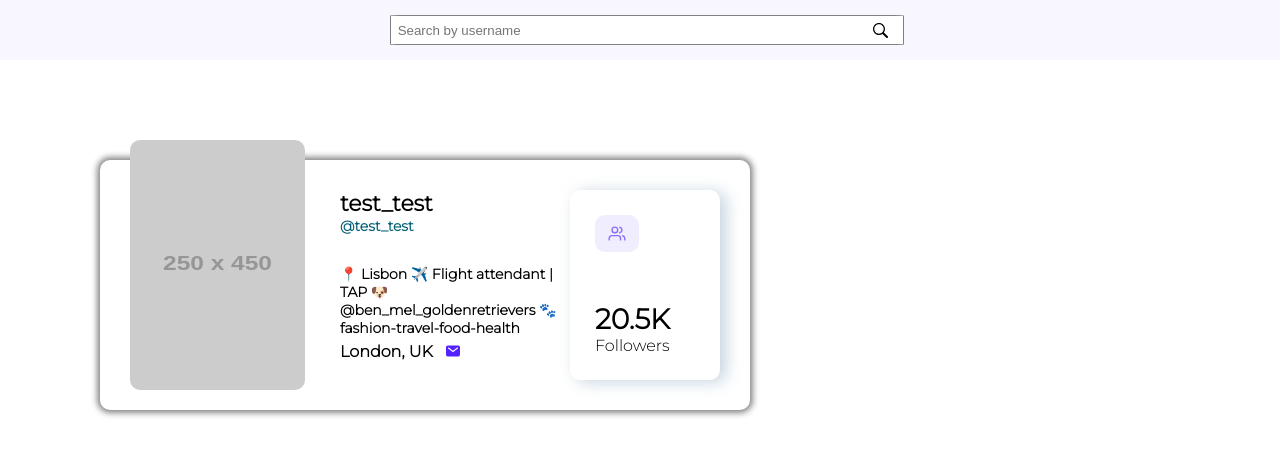
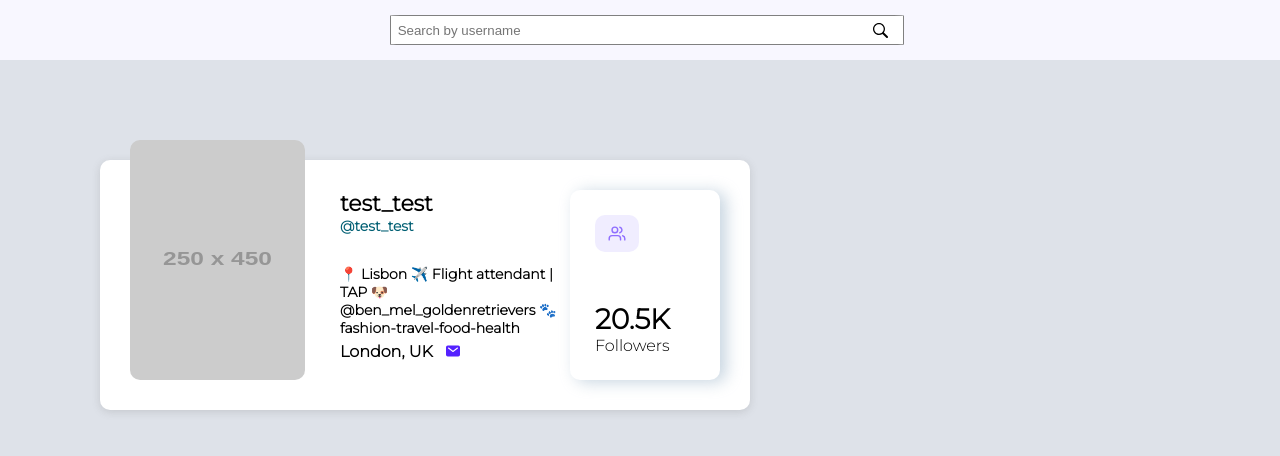
Before and after one commit to OrgenGjoni/showcase, a React (Create React App) app in the folder packages/react-application/: page /user/1 in a window 1280 px wide. Shown: the top 456 px of the page. Built offline with nearby package versions, Linux system fonts and the light colour scheme; data requests are answered from the project's data file.

Commit message:
Added topic to json-server data and user type

```diff
--- a/packages/mocked_server/data.json
+++ b/packages/mocked_server/data.json
@@ -22,7 +22,8 @@
             "bio": "lorem ispum",
             "followersAmount": 90000,
             "location": "Spain",
-            "profilePicSrc": "https://dummyimage.com/600x400/000/fff.jpg&text=avatar"
+            "profilePicSrc": "https://dummyimage.com/600x400/000/fff.jpg&text=avatar",
+            "topics": ["travel", "food", "fashion"]
         },
         {
             "id": 4,
@@ -30,7 +31,8 @@
             "bio": "lorem ispum",
             "followersAmount": 23453345,
             "location": "Spain",
-            "profilePicSrc": "https://dummyimage.com/600x400/000/fff.jpg&text=avatar"
+            "profilePicSrc": "https://dummyimage.com/600x400/000/fff.jpg&text=avatar",
+            "topics": ["travel", "food", "fashion"]
         },
         {
             "id": 5,
@@ -38,7 +40,8 @@
             "bio": "lorem ispum",
             "followersAmount": 23453345,
             "location": "Spain",
-            "profilePicSrc": "https://dummyimage.com/600x400/000/fff.jpg&text=avatar"
+            "profilePicSrc": "https://dummyimage.com/600x400/000/fff.jpg&text=avatar",
+            "topics": ["travel", "food", "fashion"]
         },
         {
             "id": 6,
@@ -46,7 +49,8 @@
             "bio": "lorem ispum",
             "followersAmount": 23453345,
             "location": "Spain",
-            "profilePicSrc": "https://dummyimage.com/600x400/000/fff.jpg&text=avatar"
+            "profilePicSrc": "https://dummyimage.com/600x400/000/fff.jpg&text=avatar",
+            "topics": ["travel", "food", "fashion"]
         },
         {
             "id": 7,
@@ -54,7 +58,8 @@
             "bio": "lorem ispum",
             "followersAmount": 23453345,
             "location": "Spain",
-            "profilePicSrc": "https://dummyimage.com/600x400/000/fff.jpg&text=avatar"
+            "profilePicSrc": "https://dummyimage.com/600x400/000/fff.jpg&text=avatar",
+            "topics": ["travel", "food", "fashion"]
         },
         {
             "id": 8,
@@ -62,7 +67,8 @@
             "bio": "lorem ispum",
             "followersAmount": 23453345,
             "location": "Spain",
-            "profilePicSrc": "https://dummyimage.com/600x400/000/fff.jpg&text=avatar"
+            "profilePicSrc": "https://dummyimage.com/600x400/000/fff.jpg&text=avatar",
+            "topics": ["travel", "food", "fashion"]
         },
         {
             "id": 9,
@@ -70,7 +76,8 @@
             "bio": "lorem ispum",
             "followersAmount": 23453345,
             "location": "Spain",
-            "profilePicSrc": "https://dummyimage.com/600x400/000/fff.jpg&text=avatar"
+            "profilePicSrc": "https://dummyimage.com/600x400/000/fff.jpg&text=avatar",
+            "topics": ["travel", "food", "fashion"]
         },
         {
             "id": 10,
@@ -78,7 +85,8 @@
             "bio": "lorem ispum",
             "followersAmount": 23453345,
             "location": "Spain",
-            "profilePicSrc": "https://dummyimage.com/600x400/000/fff.jpg&text=avatar"
+            "profilePicSrc": "https://dummyimage.com/600x400/000/fff.jpg&text=avatar",
+            "topics": ["travel", "food", "fashion"]
         },
         {
             "id": 11,
@@ -86,7 +94,8 @@
             "bio": "lorem ispum",
             "followersAmount": 23453345,
             "location": "Spain",
-            "profilePicSrc": "https://dummyimage.com/600x400/000/fff.jpg&text=avatar"
+            "profilePicSrc": "https://dummyimage.com/600x400/000/fff.jpg&text=avatar",
+            "topics": ["travel", "food", "fashion"]
         }
     ]
 }
--- a/packages/react-application/src/components/UserCard/UserCard.tsx
+++ b/packages/react-application/src/components/UserCard/UserCard.tsx
@@ -19,7 +19,9 @@ const UserCard = () => {
           📍 Lisbon ✈️ Flight attendant | TAP 🐶 @ben_mel_goldenretrievers 🐾
         </span>
         <span>fashion-travel-food-health</span>
-        <span className="user-card__data-location">London, UK &nbsp; <IoMail /></span>
+        <span className="user-card__data-location">
+          London, UK &nbsp; <IoMail />
+        </span>
       </div>
       <div className="user-card__extra">
         <FiUsers className="user-card__extra-icon" />
--- a/packages/react-application/src/components/UserCard/user_card.scss
+++ b/packages/react-application/src/components/UserCard/user_card.scss
@@ -9,7 +9,7 @@
   padding: 30px;
   background-color: #ffff;
   border-radius: 10px;
-  box-shadow: 0 0 5pt 2pt gray;
+  box-shadow: rgba(99, 99, 99, 0.2) 0px 2px 8px 0px;
   box-sizing: border-box;
   -webkit-box-sizing: border-box;
   -moz-box-sizing: border-box;
@@ -21,7 +21,7 @@
       position: absolute;
       top: -50px;
       width: 175px;
-      height: 250px;
+      height: 240px;
       border-radius: 10px;
     }
   }
--- a/packages/react-application/src/containers/main/main.scss
+++ b/packages/react-application/src/containers/main/main.scss
@@ -4,7 +4,7 @@
   &-container {
     width: 100vw;
     height: 100vh;
-    background-color: $white;
+    background-color: #dee2e9;
     font-family: "Montserrat", sans-serif;
   }
 }
--- a/packages/react-application/src/types/user.type.ts
+++ b/packages/react-application/src/types/user.type.ts
@@ -5,4 +5,5 @@ export type user = {
   location: string;
   followersAmount: number;
   profilePicSrc: string;
+  topics: string[];
 };
```
